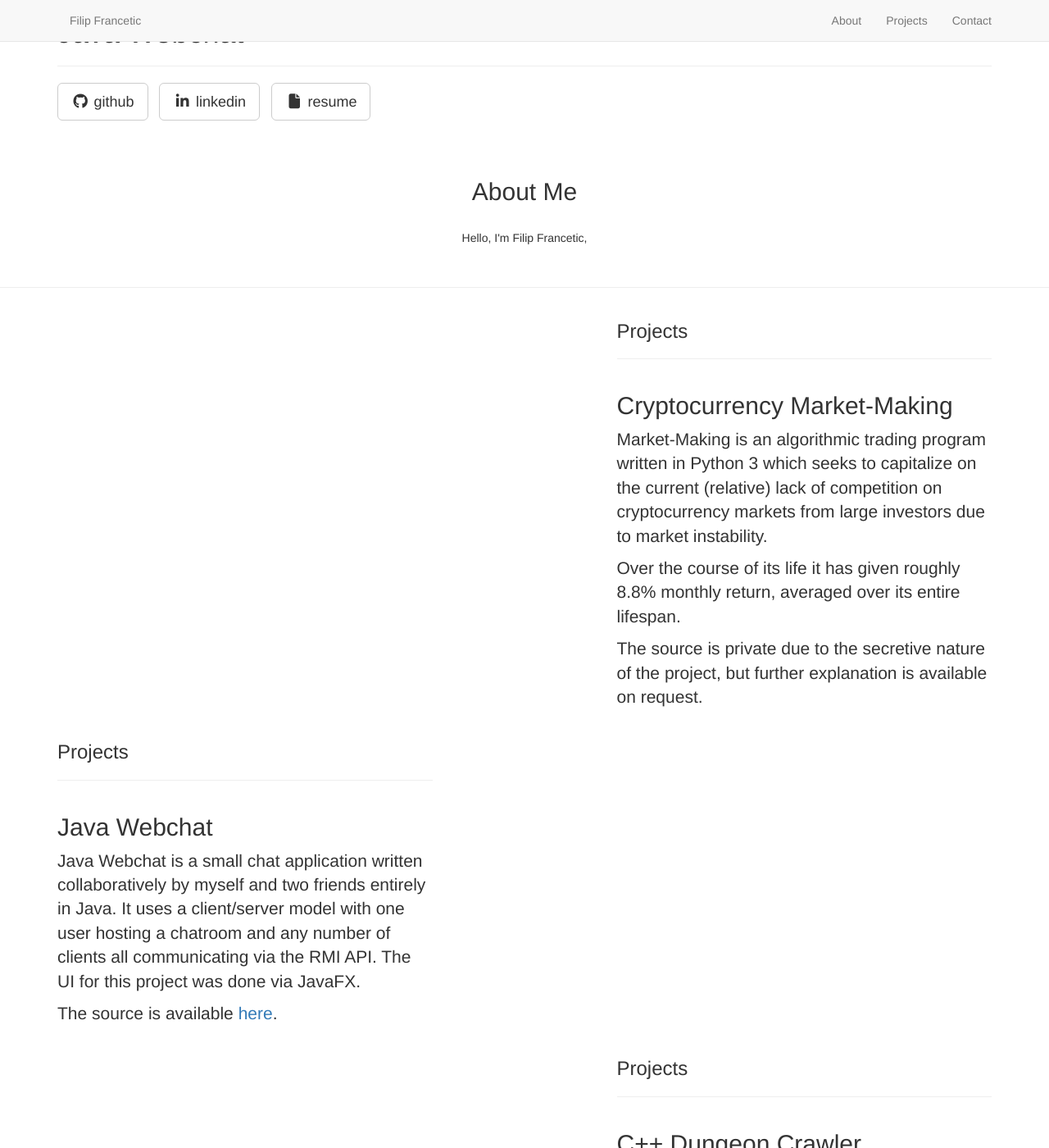
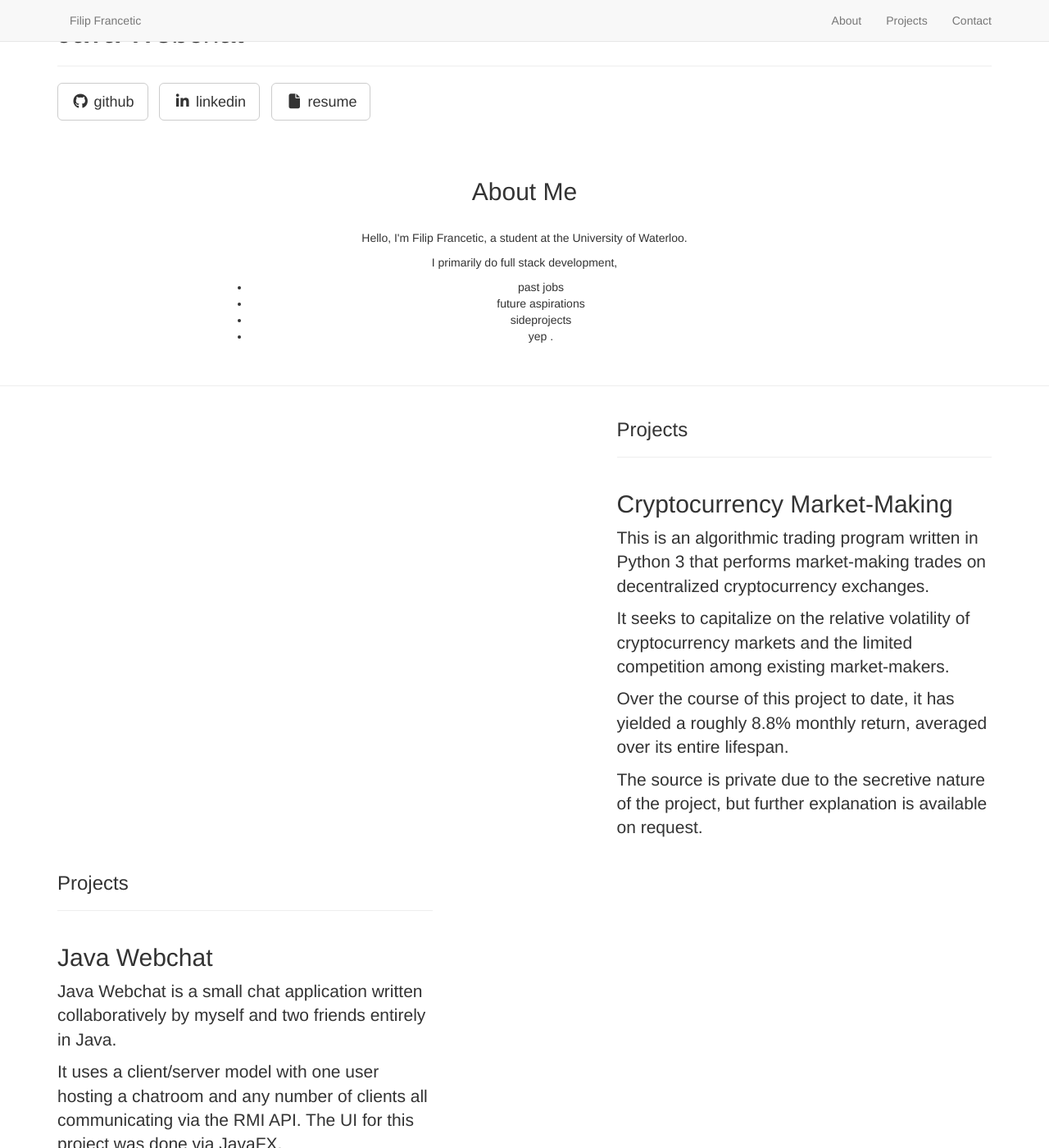
Before and after one commit to Filip-F/Filip-F.github.io, a Jekyll site: the page built from _posts/2014-09-22-services-2.markdown, in a window 1280 px wide and 1400 px high. Shown: the whole window at 82% size. Built offline with Jekyll 4.4.1, drawn with Linux system fonts in a browser that asks for light colours; nearby versions of some CDN libraries; library files that are not in the unit come from our copies.

Commit message:
Update some project descriptions, update about

```diff
--- a/_includes/about.html
+++ b/_includes/about.html
@@ -5,8 +5,17 @@
               <br/><br/>
               <h2>About Me</h2>
               <br/>
-              <p>Hello, I'm Filip Francetic, </p>
-                <br/>
+              <p>Hello, I'm Filip Francetic, a student at the University of Waterloo.</p>
+
+	      <p>I primarily do full stack development,</p>
+
+	      <ul>
+	      <li>past jobs</li>
+	      <li>future aspirations</li>
+	      <li>sideprojects</li>
+	      <li>yep .</li>
+	      <ul>
+	      <br/>
               </div>
         </div>
     </section>
--- a/_posts/2014-09-21-services-1.markdown
+++ b/_posts/2014-09-21-services-1.markdown
@@ -5,8 +5,10 @@ category: Projects
 title: Cryptocurrency Market-Making
 description: |
 ---
-Market-Making is an algorithmic trading program written in Python 3 which seeks to capitalize on the current (relative) lack of competition on cryptocurrency markets from large investors due to market instability.
+This is an algorithmic trading program written in Python 3 that performs market-making trades on decentralized cryptocurrency exchanges.
 
-Over the course of its life it has given roughly 8.8% monthly return, averaged over its entire lifespan.
+It seeks to capitalize on the relative volatility of cryptocurrency markets and the limited competition among existing market-makers.
+
+Over the course of this project to date, it has yielded a roughly 8.8% monthly return, averaged over its entire lifespan.
 
 The source is private due to the secretive nature of the project, but further explanation is available on request.
--- a/_posts/2014-09-22-services-2.markdown
+++ b/_posts/2014-09-22-services-2.markdown
@@ -5,6 +5,8 @@ category: Projects
 title: Java Webchat
 description: |
 ---
-Java Webchat is a small chat application written collaboratively by myself and two friends entirely in Java. It uses a client/server model with one user hosting a chatroom and any number of clients all communicating via the RMI API. The UI for this project was done via JavaFX.
+Java Webchat is a small chat application written collaboratively by myself and two friends entirely in Java.
+
+It uses a client/server model with one user hosting a chatroom and any number of clients all communicating via the RMI API. The UI for this project was done via JavaFX.
 
 The source is available [here](https://github.com/Denton-L/Java-Webchat).
```
